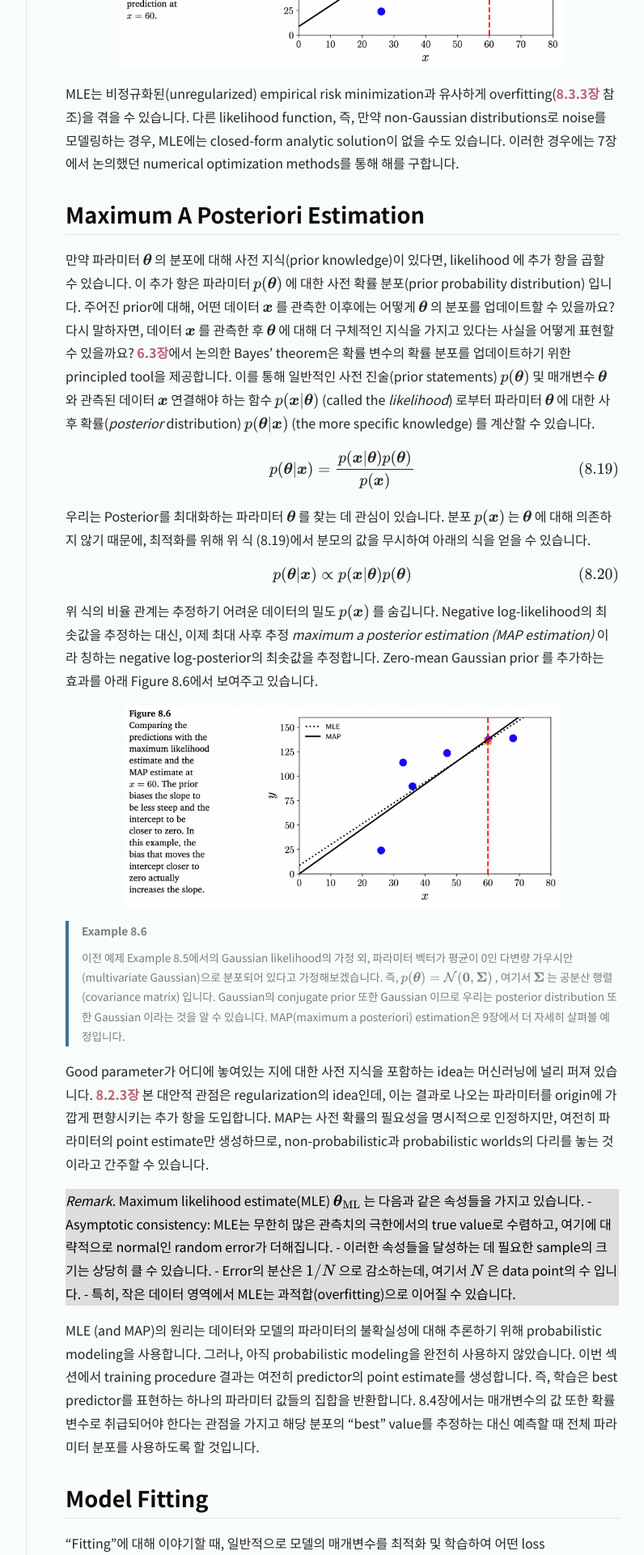
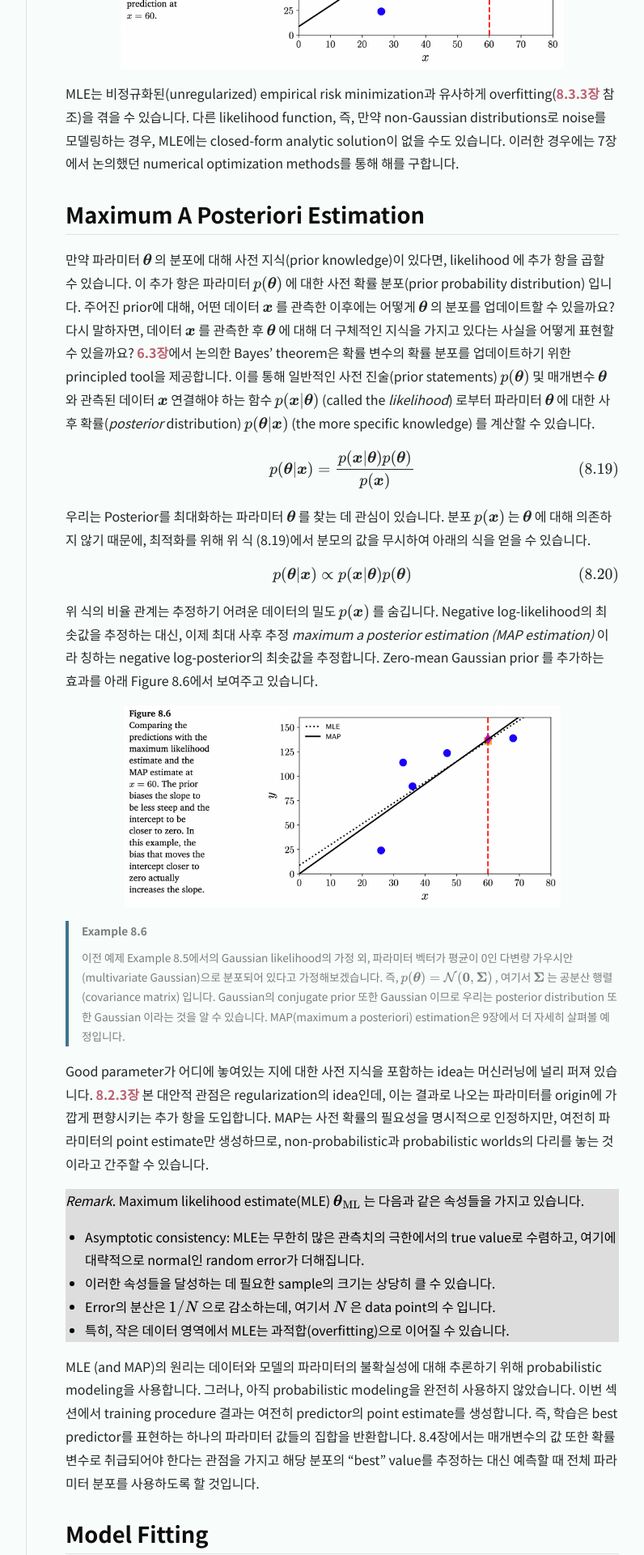
Before and after one commit to junstar92/mml-study-note, a Jekyll site: the page built from _posts/2022-08-18-ch8-3.md, in a window 1280 px wide. Shown: the part 3080-5000 px from the top of the page at 81% size, without its empty margins (247-1043 px from the left). Built offline with Jekyll 4.4.1, drawn with Linux system fonts in a browser that asks for light colours; nearby versions of some CDN libraries; formulas are drawn with MathJax 3; some of the changed text lies outside the part shown.

Commit message:
fix mathjax syntax error

```diff
--- a/_posts/2022-08-18-ch8-3.md
+++ b/_posts/2022-08-18-ch8-3.md
@@ -90,10 +90,11 @@
 <div style="background-color: #dddddd; color: #000000">
 <i>Remark</i>. Maximum likelihood estimate(MLE) $\boldsymbol{\theta}_{\text{ML}}$ 는 다음과 같은 속성들을 가지고 있습니다.
 
-- Asymptotic consistency: MLE는 무한히 많은 관측치의 극한에서의 true value로 수렴하고, 여기에 대략적으로 normal인 random error가 더해집니다.
-- 이러한 속성들을 달성하는 데 필요한 sample의 크기는 상당히 클 수 있습니다.
-- Error의 분산은 $1/N$ 으로 감소하는데, 여기서 $N$ 은 data point의 수 입니다.
-- 특히, 작은 데이터 영역에서 MLE는 과적합(overfitting)으로 이어질 수 있습니다.
+<ul>
+<li> Asymptotic consistency: MLE는 무한히 많은 관측치의 극한에서의 true value로 수렴하고, 여기에 대략적으로 normal인 random error가 더해집니다.</li>
+<li> 이러한 속성들을 달성하는 데 필요한 sample의 크기는 상당히 클 수 있습니다.</li>
+<li> Error의 분산은 $1/N$ 으로 감소하는데, 여기서 $N$ 은 data point의 수 입니다.</li>
+<li> 특히, 작은 데이터 영역에서 MLE는 과적합(overfitting)으로 이어질 수 있습니다.</li></ul>
 
 </div>
 
@@ -105,7 +106,7 @@
 
 모델의 매개변수화(parameterization of the model)는 우리가 동작시킬 수 있는 model class $M_{\theta}$ 를 정의합니다. 예를 들어, linear regression에서 우리는 inputs $x$ 와 (noise-free) observations $y$ 사이의 관계를 $y=ax+b$ 로 정의할 수 있습니다. 이때 $\boldsymbol{\theta} := {a,b}$ 가 모델의 파라미터입니다. 이 경우 모델의 파라미터 $\boldsymbol{\theta}$ 는 affine function 계열이라는 것을 설명하는데, 즉, 기울기가 a이면서 0으로부터 b만큼 떨어진 직선입니다.
 
-데이터가 우리가 모르는 모델 $M^*$ 으로부터 왔다고 가정해봅시다. 주어진 training dataset에서 우리는 $M_\theta$ 가 최대한 $M^*$ 에 가깝도록 $\boldsymbol{\theta}$ 를 최적화합니다. 여기서 가깝다(closeness)라는 뜻은 우리가 최적화할 목적 함수 (e.g., squared loss on the training data)에 의해 정의됩니다. 아래 그림 Figure 8.7은 작은 모델 클래스 (원으로 나타나는 $M_\theta$)과 데이터 생성 모델 $M^*$ 이 고려된 모델 집합의 외부에 놓여 있다는 것을 보여줍니다.
+데이터가 우리가 모르는 모델 $M^\*$ 으로부터 왔다고 가정해봅시다. 주어진 training dataset에서 우리는 $M_\theta$ 가 최대한 $M^\*$ 에 가깝도록 $\boldsymbol{\theta}$ 를 최적화합니다. 여기서 가깝다(closeness)라는 뜻은 우리가 최적화할 목적 함수 (e.g., squared loss on the training data)에 의해 정의됩니다. 아래 그림 Figure 8.7은 작은 모델 클래스 (원으로 나타나는 $M\_\theta$)과 데이터 생성 모델 $M^*$ 이 고려된 모델 집합의 외부에 놓여 있다는 것을 보여줍니다.
 
 <div align="center"><img src="{{ site.baseurl }}/assets/images/figures/figure8.7.png" height=250px></div>
 
```
